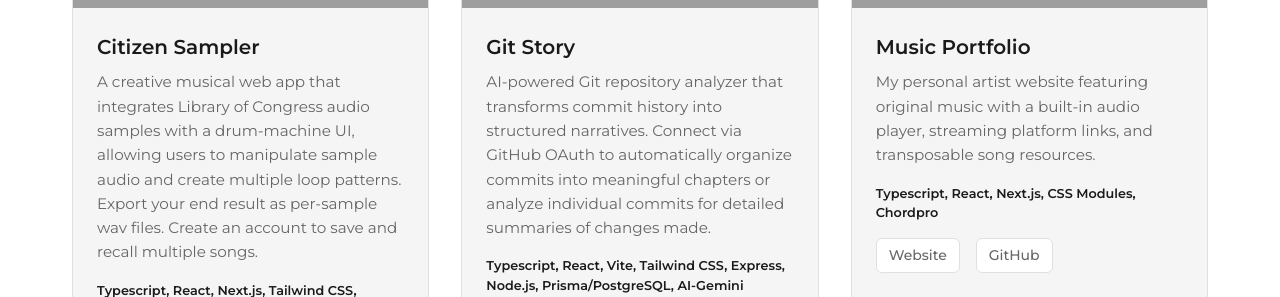
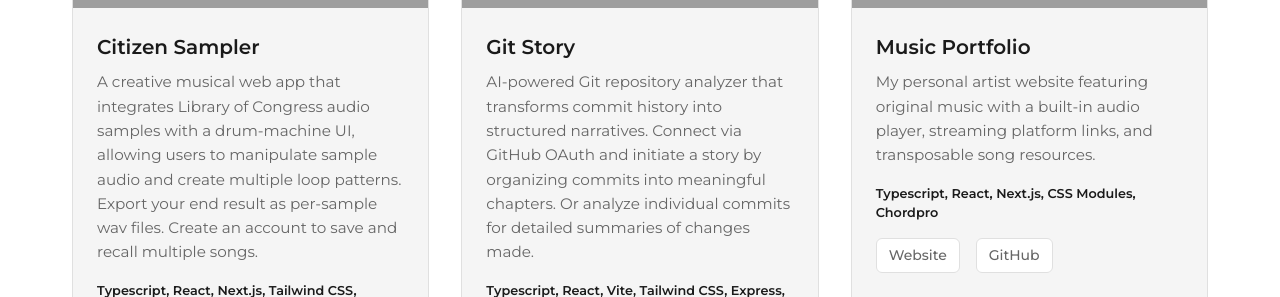
Before and after one commit to bhdoggett/ben-doggett-dev, a Next.js app: page / in a window 1280 px wide. Shown: the part 503-800 px from the top of the page. Built offline with nearby package versions, Linux system fonts and the light colour scheme; grey boxes are pictures that could not be loaded; a web font is replaced by a local one.

Commit message:
Update description for Git Story project

```diff
--- a/src/app/page.tsx
+++ b/src/app/page.tsx
@@ -22,7 +22,7 @@ const sampleProjects: Project[] = [
     id: "2",
     title: "Git Story",
     description:
-      "AI-powered Git repository analyzer that transforms commit history into structured narratives. Connect via GitHub OAuth to automatically organize commits into meaningful chapters or analyze individual commits for detailed summaries of changes made.",
+      "AI-powered Git repository analyzer that transforms commit history into structured narratives. Connect via GitHub OAuth and initiate a story by organizing commits into meaningful chapters. Or analyze individual commits for detailed summaries of changes made.",
     gifUrl: "/assets/git-story.gif",
     gifAlt: "GitStory demonstration",
     websiteUrl: "https://gitstory.dev",
```
